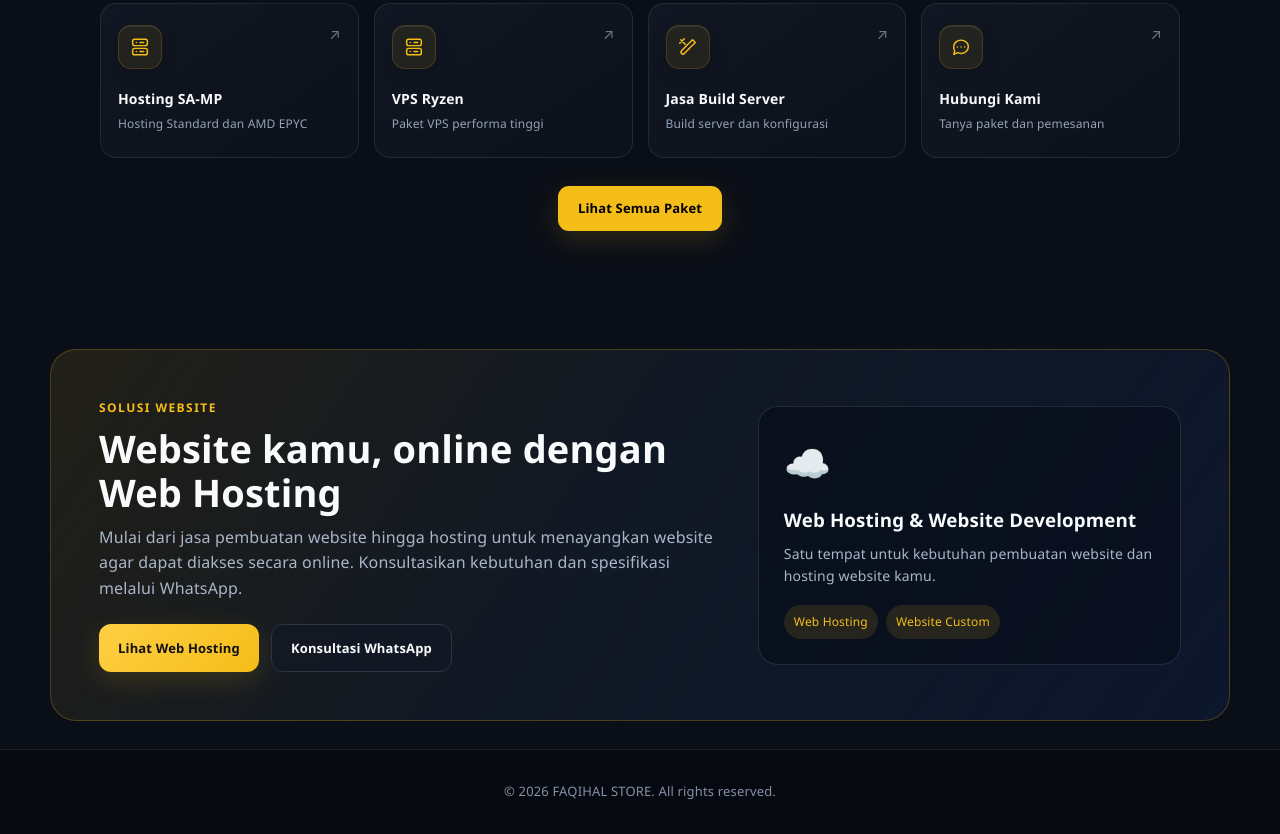
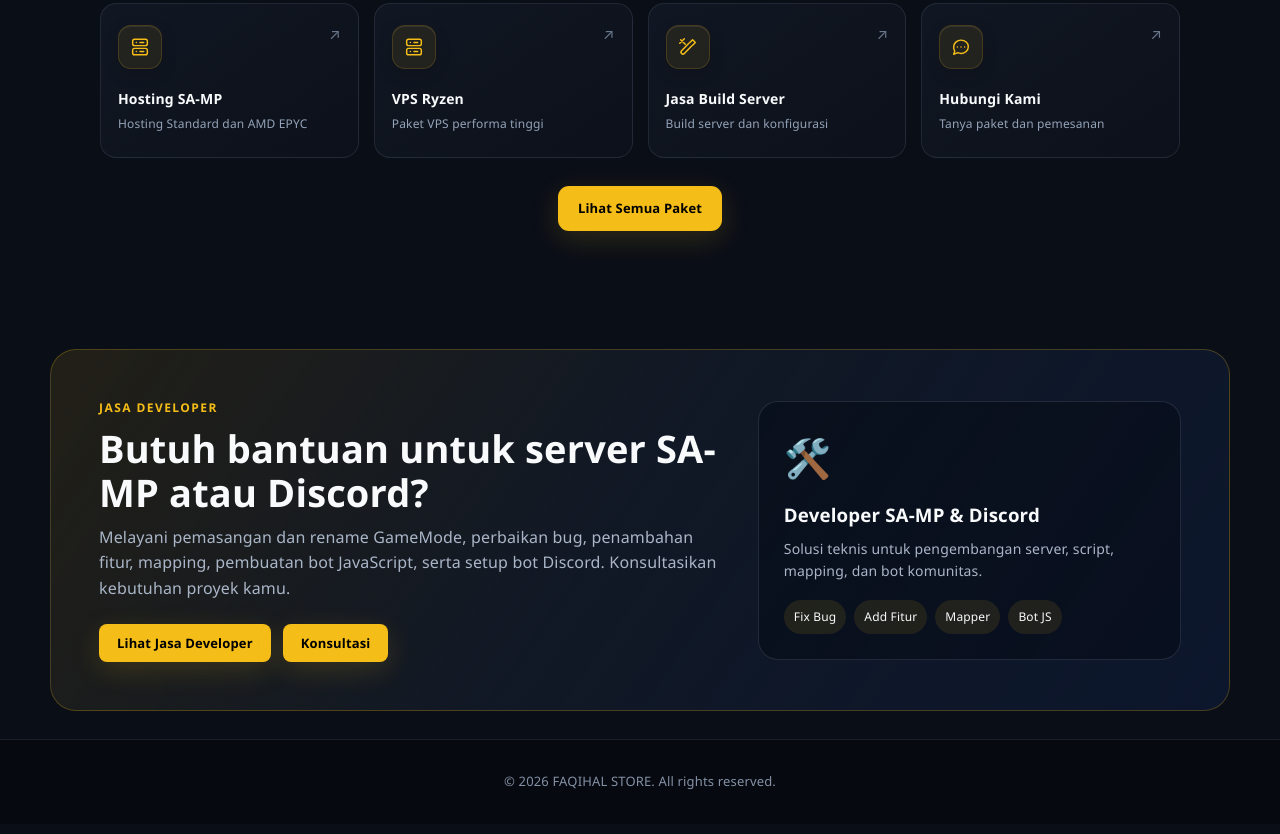
Before and after one commit to fateamstore-hue/jancokwebujdgakjdh, a plain HTML site: page index.html in a window 1280 px wide. Shown: the part 1071-1905 px from the top of the page. Drawn offline with Linux system fonts and the light colour scheme.

Commit message:
Add files via upload

```diff
--- a/index.html
+++ b/index.html
@@ -838,7 +838,7 @@ img{max-width:100%}
 <div class="logo-text">FAQIHAL <span>STORE</span></div>
 </div><button class="mobile-menu-toggle" type="button" aria-label="Buka menu navigasi" aria-expanded="false"><span></span><span></span><span></span></button><nav class="main-nav" aria-label="Navigasi utama">
 <a href="/">Home</a>
-<div class="nav-dropdown"><a class="nav-product" href="/hosting/" aria-haspopup="true">Produk <span class="nav-caret">⌄</span></a><div class="nav-dropdown-menu"><a href="/hosting/"><span class="menu-icon">▤</span><span><b>Hosting SA-MP</b><small>Hosting standar &amp; premium</small></span></a><a href="/vps/"><span class="menu-icon">▦</span><span><b>VPS Ryzen &amp; EPYC</b><small>Resource untuk proyekmu</small></span></a><a href="/web-hosting/"><span class="menu-icon">⌘</span><span><b>Web Hosting</b><small>Hosting untuk website</small></span></a><a href="/build-server/"><span class="menu-icon">⌘</span><span><b>Build Server</b><small>Jasa setup dari awal</small></span></a></div></div>
+<div class="nav-dropdown"><a class="nav-product" href="/hosting/" aria-haspopup="true">Produk <span class="nav-caret">⌄</span></a><div class="nav-dropdown-menu"><a href="/hosting/"><span class="menu-icon">▤</span><span><b>Hosting SA-MP</b><small>Hosting standar &amp; premium</small></span></a><a href="/vps/"><span class="menu-icon">▦</span><span><b>VPS Ryzen &amp; EPYC</b><small>Resource untuk proyekmu</small></span></a><a href="/developer/"><span class="menu-icon">⌘</span><span><b>Developer</b><small>Jasa script, mapper &amp; bot Discord</small></span></a><a href="/build-server/"><span class="menu-icon">⌘</span><span><b>Build Server</b><small>Jasa setup dari awal</small></span></a></div></div>
 <a href="/ddos-protection/">DDoS Protection</a><a href="/testimoni/">Testimoni</a><a href="/kontak/">Kontak</a><a href="/tos/">TOS</a>
 </nav><a href="https://whatsapp.com/channel/0029Vb6V86389inrtK5Mat3Z" class="btn-channel" target="_blank" rel="noopener noreferrer">Cek Saluran Official</a></div></header>
 <main>
@@ -877,8 +877,8 @@ img{max-width:100%}
 </div><p style="text-align:center;margin-top:28px"><a class="btn-buy" href="/hosting/">Lihat Semua Paket</a></p></section>
 </main>
 <section class="web-hosting-promo" style="max-width:1180px;margin:28px auto;padding:clamp(24px,5vw,48px);border:1px solid rgba(245,189,24,.24);border-radius:26px;background:linear-gradient(125deg,rgba(245,189,24,.10),rgba(18,26,40,.88) 48%,rgba(37,99,235,.10));display:grid;grid-template-columns:1.2fr .8fr;gap:24px;align-items:center">
-<div><p style="color:#f5bd18;font-weight:800;letter-spacing:.12em;font-size:12px">SOLUSI WEBSITE</p><h2 style="font-size:clamp(25px,4vw,38px);line-height:1.15;margin:10px 0">Website kamu, online dengan Web Hosting</h2><p style="color:#aab6c8;max-width:620px">Mulai dari jasa pembuatan website hingga hosting untuk menayangkan website agar dapat diakses secara online. Konsultasikan kebutuhan dan spesifikasi melalui WhatsApp.</p><div style="display:flex;gap:12px;flex-wrap:wrap;margin-top:22px"><a class="hero-action primary" href="/web-hosting/">Lihat Web Hosting</a><a class="hero-action secondary" href="https://wa.me/6283138977096?text=Halo%20Faqihal%20Store%2C%20saya%20ingin%20konsultasi%20Web%20Hosting." target="_blank" rel="noopener noreferrer">Konsultasi WhatsApp</a></div></div>
-<div style="padding:25px;border:1px solid rgba(148,163,184,.18);border-radius:20px;background:rgba(7,12,22,.55)"><div style="font-size:38px;margin-bottom:12px">☁️</div><h3 style="margin-bottom:8px">Web Hosting &amp; Website Development</h3><p style="color:#aab6c8;font-size:14px">Satu tempat untuk kebutuhan pembuatan website dan hosting website kamu.</p><div style="display:flex;gap:8px;flex-wrap:wrap;margin-top:18px"><span style="font-size:12px;padding:7px 10px;border-radius:20px;background:rgba(245,189,24,.12);color:#f5bd18">Web Hosting</span><span style="font-size:12px;padding:7px 10px;border-radius:20px;background:rgba(245,189,24,.12);color:#f5bd18">Website Custom</span></div></div>
+<div><p style="color:#f5bd18;font-weight:800;letter-spacing:.12em;font-size:12px">JASA DEVELOPER</p><h2 style="font-size:clamp(25px,4vw,38px);line-height:1.15;margin:10px 0">Butuh bantuan untuk server SA-MP atau Discord?</h2><p style="color:#aab6c8;max-width:620px">Melayani pemasangan dan rename GameMode, perbaikan bug, penambahan fitur, mapping, pembuatan bot JavaScript, serta setup bot Discord. Konsultasikan kebutuhan proyek kamu.</p><div style="display:flex;gap:12px;flex-wrap:wrap;margin-top:22px"><a class="btn-buy" href="/developer/">Lihat Jasa Developer</a><a class="btn-buy" href="https://wa.me/6283138977096?text=Halo%20Faqihal%20Store%2C%20saya%20ingin%20konsultasi%20jasa%20developer." target="_blank" rel="noopener noreferrer">Konsultasi</a></div></div>
+<div style="padding:25px;border:1px solid rgba(148,163,184,.18);border-radius:20px;background:rgba(7,12,22,.55)"><div style="font-size:38px;margin-bottom:12px">🛠️</div><h3 style="margin-bottom:8px">Developer SA-MP &amp; Discord</h3><p style="color:#aab6c8;font-size:14px">Solusi teknis untuk pengembangan server, script, mapping, dan bot komunitas.</p><div style="display:flex;gap:8px;flex-wrap:wrap;margin-top:18px"><span style="font-size:12px;padding:7px 10px;border-radius:20px;background:rgba(245,189,24,.10)">Fix Bug</span><span style="font-size:12px;padding:7px 10px;border-radius:20px;background:rgba(245,189,24,.10)">Add Fitur</span><span style="font-size:12px;padding:7px 10px;border-radius:20px;background:rgba(245,189,24,.10)">Mapper</span><span style="font-size:12px;padding:7px 10px;border-radius:20px;background:rgba(245,189,24,.10)">Bot JS</span></div></div>
 </section>
 <style>@media(max-width:760px){.web-hosting-promo{grid-template-columns:1fr!important;margin:18px 14px!important}}</style><footer>
 <p>© 2026 FAQIHAL STORE. All rights reserved.</p>
```
Also changed, not shown: bantuan.html (+1 -1 lines), build-server.html (+1 -1 lines), ddos-protection.html (+1 -1 lines), developer.html (+7 -1 lines), hosting.html (+1 -1 lines), kontak.html (+1 -1 lines), testimoni.html (+1 -1 lines), tos.html (+1 -1 lines), vps.html (+1 -1 lines), web-hosting.html (+1 -1 lines).
